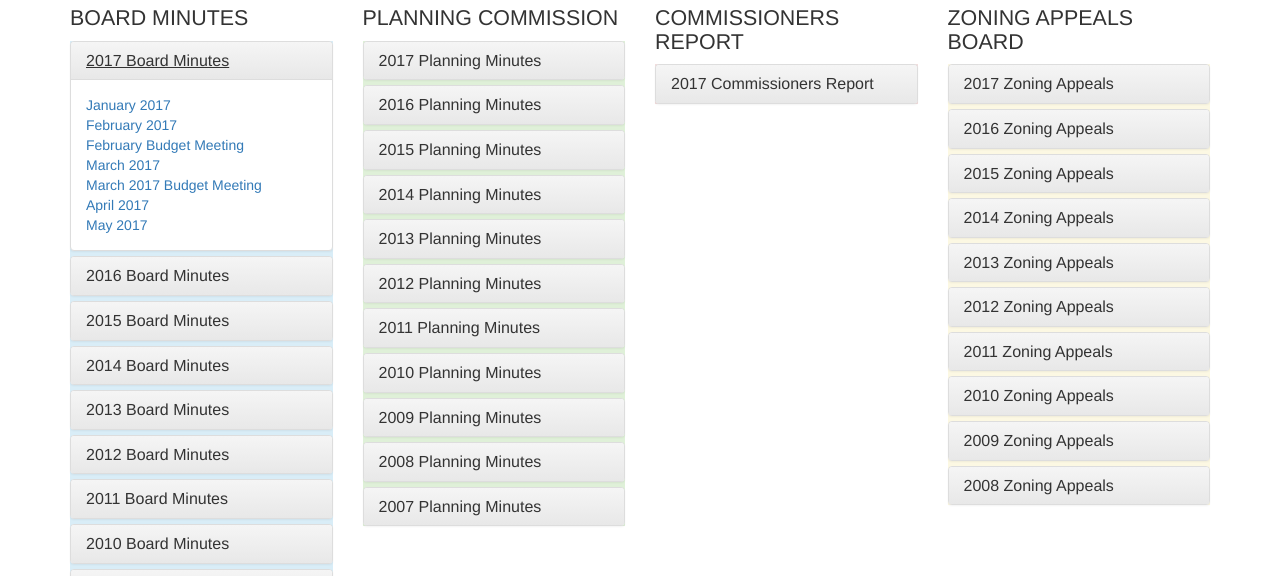
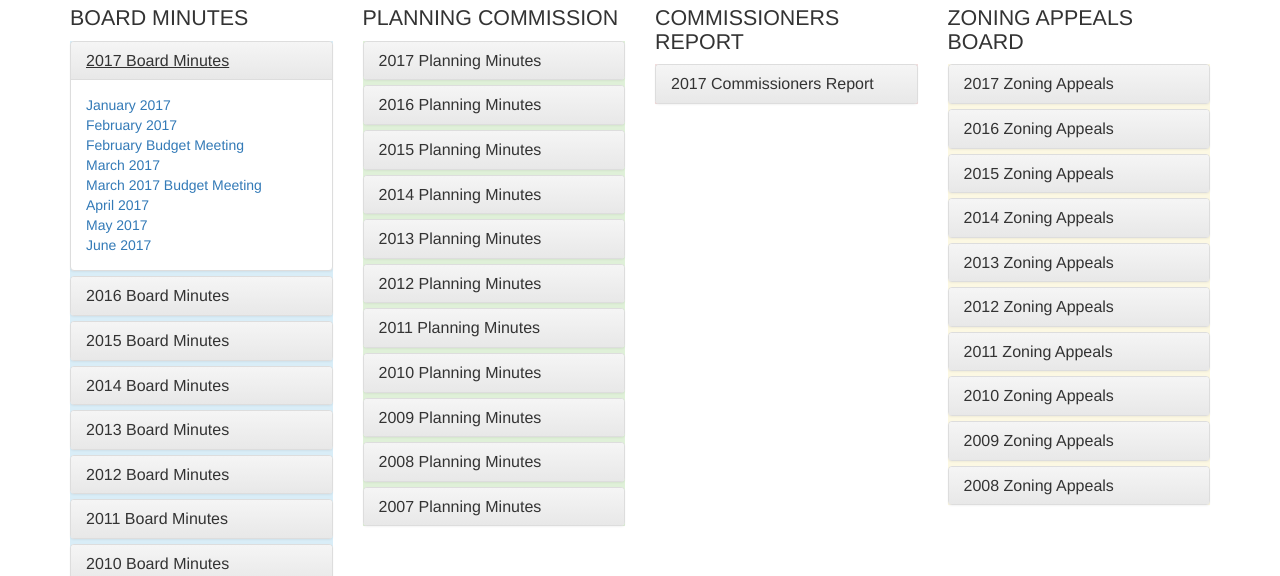
Before and after one commit to durlach123j/Watson, a plain HTML site: page minutes.html in a window 1280 px wide. Both pictures are taken after a click on the button "2017 Board Minutes". Shown: the part 224-800 px from the top of the page. Drawn offline with nearby package versions, Linux system fonts and the light colour scheme.

Commit message:
Added June 2017 Board Minutes

```diff
--- a/minutes.html
+++ b/minutes.html
@@ -123,6 +123,7 @@
                 <a href="pdf/2017/budgetworkshopmar_16_2017.pdf">March 2017 Budget Meeting</a><br>
                 <a href="pdf/2017/boardminutesapr_6_2017.pdf">April 2017</a><br>
                 <a href="pdf/2017/boardminutesmay_4_2017.pdf">May 2017</a><br>
+                <a href="pdf/2017/boardminutesjune_1_2017.pdf">June 2017</a>
 
               </div>
             </div>
```
Also changed, not shown: 1 other file.
